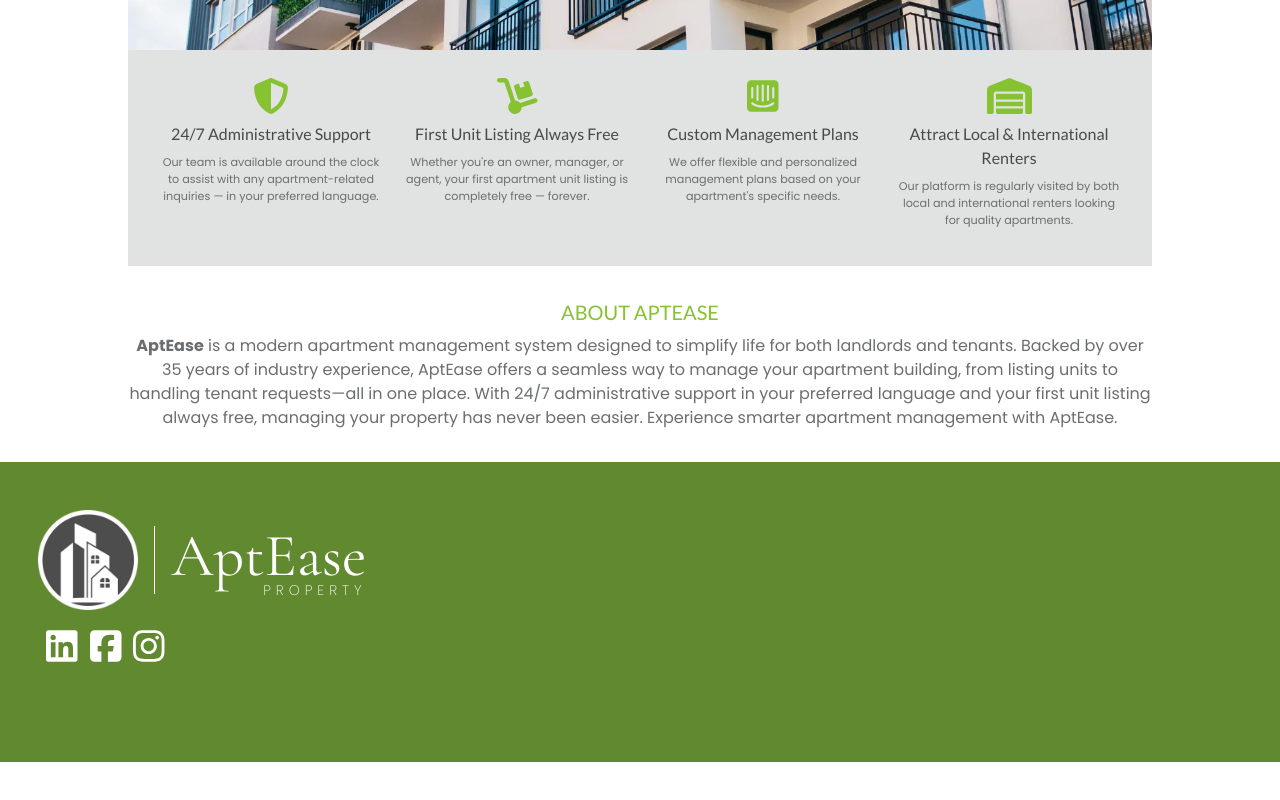
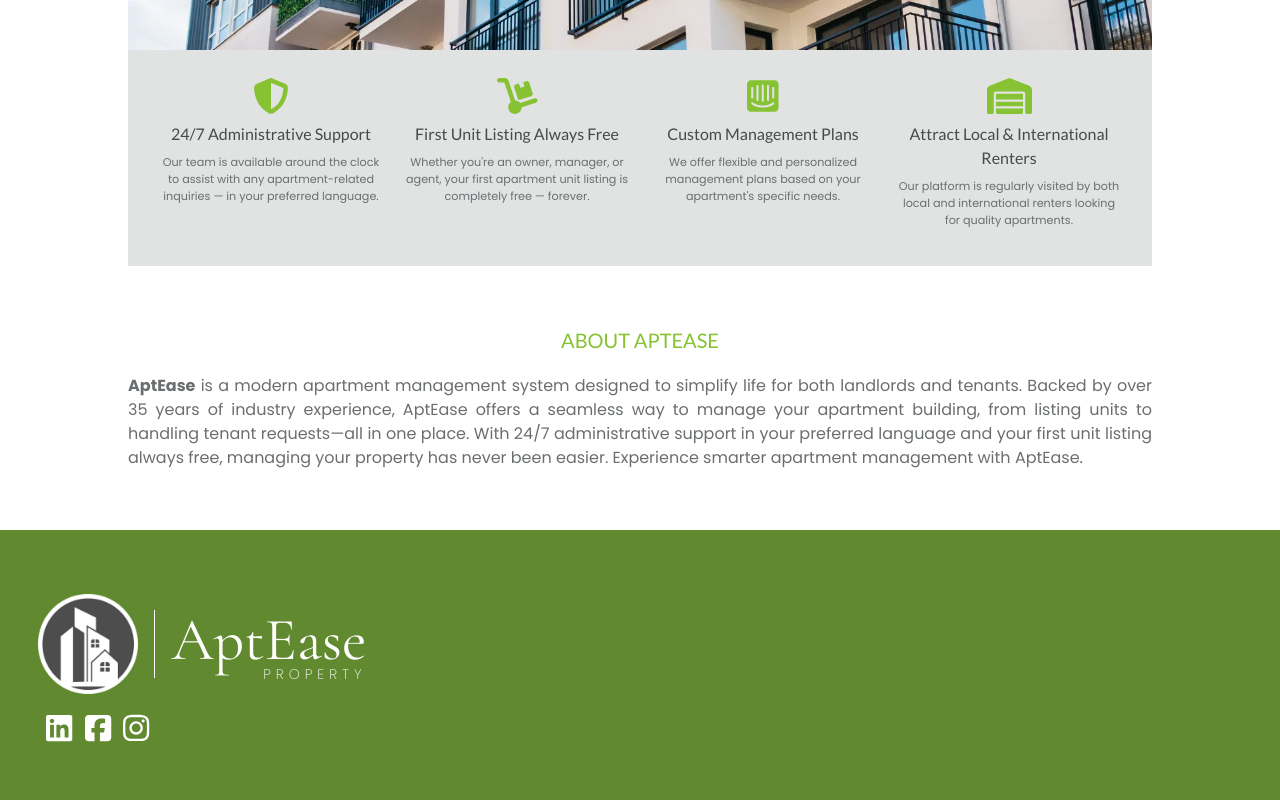
Before and after one commit to gabyel-dev/ApartmentManagement, a React (Vite) app in the folder Frontend/: page /about in a window 1280 px wide. Shown: the part 390-1190 px from the top of the page. Before the commit the page ends 1152 px from the top, so only its background shows below. Built offline with nearby package versions, Linux system fonts and the light colour scheme.

Commit message:
fixed paddings etc

```diff
--- a/Frontend/src/components/Footer/Footer.tsx
+++ b/Frontend/src/components/Footer/Footer.tsx
@@ -11,7 +11,7 @@
 
 export default function Footer() {
   return (
-    <div className="md:h-[300px] bg-[var(--dark-green)] md:px-[3vw] md:py-12">
+    <div className="md:h-[360px] bg-[var(--dark-green)] md:px-[3vw] md:pt-16">
       <div className="flex flex-col">
         <div className="flex gap-4 items-center">
           <img src="/logo.png" alt="logo" className="w-25 h-25" />
@@ -23,7 +23,7 @@
           </div>
         </div>
         {/* socials */}
-        <div className="text-4xl text-white flex gap-3 pt-4 pl-2">
+        <div className="text-3xl text-white flex gap-3 pt-4 pl-2">
           <a href="#">{linkedIn}</a>
           <a href="#">{fb}</a>
           <a href="#">{ig}</a>
--- a/Frontend/src/components/user_routes/About.tsx
+++ b/Frontend/src/components/user_routes/About.tsx
@@ -96,11 +96,11 @@
               </p>
             </div>
           </div>
-          <div className="w-full flex flex-col justify-center items-center h-fit text-[var(--gray)] gap-2 py-8">
+          <div className="w-full flex flex-col justify-center items-center h-fit text-[var(--gray)] gap-5 py-15 px-[5vw] md:px-0">
             <h1 className="heading text-xl text-[var(--base-green)]">
               ABOUT APTEASE
             </h1>
-            <p className="font text-center text-[var(--light-gray)]">
+            <p className="font text-justify text-[var(--light-gray)]">
               <strong>AptEase</strong> is a modern apartment management system
               designed to simplify life for both landlords and tenants. Backed
               by over 35 years of industry experience, AptEase offers a seamless
```
Also changed, not shown: 1 other file (tests, documents, lock files or other folders).
